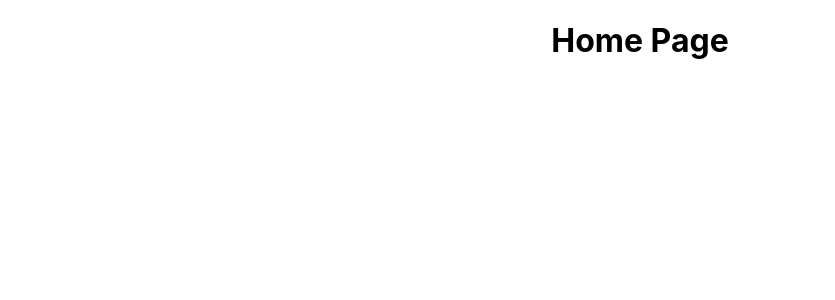
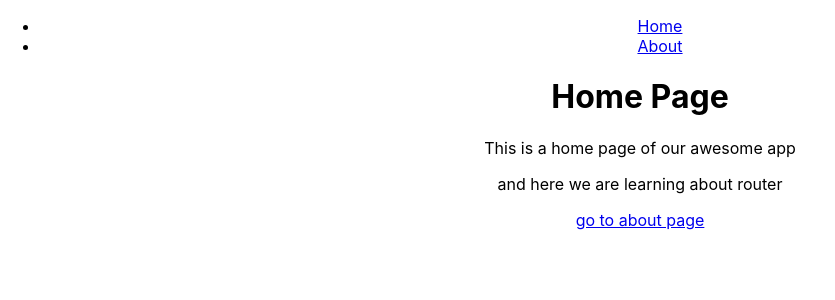
Before and after one commit to rolitiwari1234/React-1, a React (Create React App) app in the folder my-app/: page / in a window 1280 px wide. Shown: the top 300 px of the page, without its empty margins (0-835 px from the left). Built offline with nearby package versions, Linux system fonts and the light colour scheme.

Commit message:
link,navbar,anhor router

```diff
--- a/my-app/src/App.js
+++ b/my-app/src/App.js
@@ -1,16 +1,20 @@
-import { BrowserRouter, Route,Routes } from 'react-router-dom'
+import { BrowserRouter, Route,Routes,Link } from 'react-router-dom'
 import './App.css';
-import Home from './component/Home';
-import About from './component/About';
+import Home from './components/Home';
+import About from './components/About';
+import Navbar from './components/Navbar';
 
 
 function App(){
     return (
       <div className="App">
         <BrowserRouter>
+
+        <Navbar/>
        <Routes>
+
         <Route path = '/' element = {<Home/>}/>
-        <Route path = '/about' elememt = {<About />}/>
+        <Route path = '/About' elememt = {<About />}/>
 
        </Routes>
       </BrowserRouter>
--- a/my-app/src/component/About.js
+++ /dev/null
@@ -1,6 +0,0 @@
-function About (){
-    return(
-    <h1>About Page</h1>
-    )
-}
-export default About;
--- a/my-app/src/component/Home.js
+++ /dev/null
@@ -1,6 +0,0 @@
-function Home (){
-    return<>
-    <h1>Home Page</h1>
-    </>
-}
-export default Home;
--- /dev/null
+++ b/my-app/src/components/About.js
@@ -0,0 +1,12 @@
+import {Link} from "react-router-dom"
+
+function About(){
+    return(
+    <div><h1>About Page</h1>
+     <p>This is about page of our awesome app</p>
+    <p>and here we are learning about router</p>
+    <Link to = "/"> go to home page</Link>
+    </div>
+    )
+}
+export default About;
--- /dev/null
+++ b/my-app/src/components/Home.js
@@ -0,0 +1,11 @@
+import {Link} from "react-router-dom"
+
+function Home (){
+    return<>
+    <h1>Home Page</h1>
+    <p>This is a home page of our awesome app</p>
+    <p>and here we are learning about router</p>
+    <Link to = "/about"> go to about page</Link>
+    </>
+}
+export default Home;
--- /dev/null
+++ b/my-app/src/components/Navbar.js
@@ -0,0 +1,15 @@
+import {Link} from 'react-router-dom'
+
+function Navbar(){
+    return(
+        <div>
+            <ul>
+                {/* <li><Link to = "/">Home</Link></li>
+           <li><Link to = "/About">About</Link></li> */}
+           <li><a href = '/'>Home</a></li>
+           <li><a href ='/about'>About</a></li>
+           </ul>
+        </div>
+    )
+}
+export default Navbar;
```
